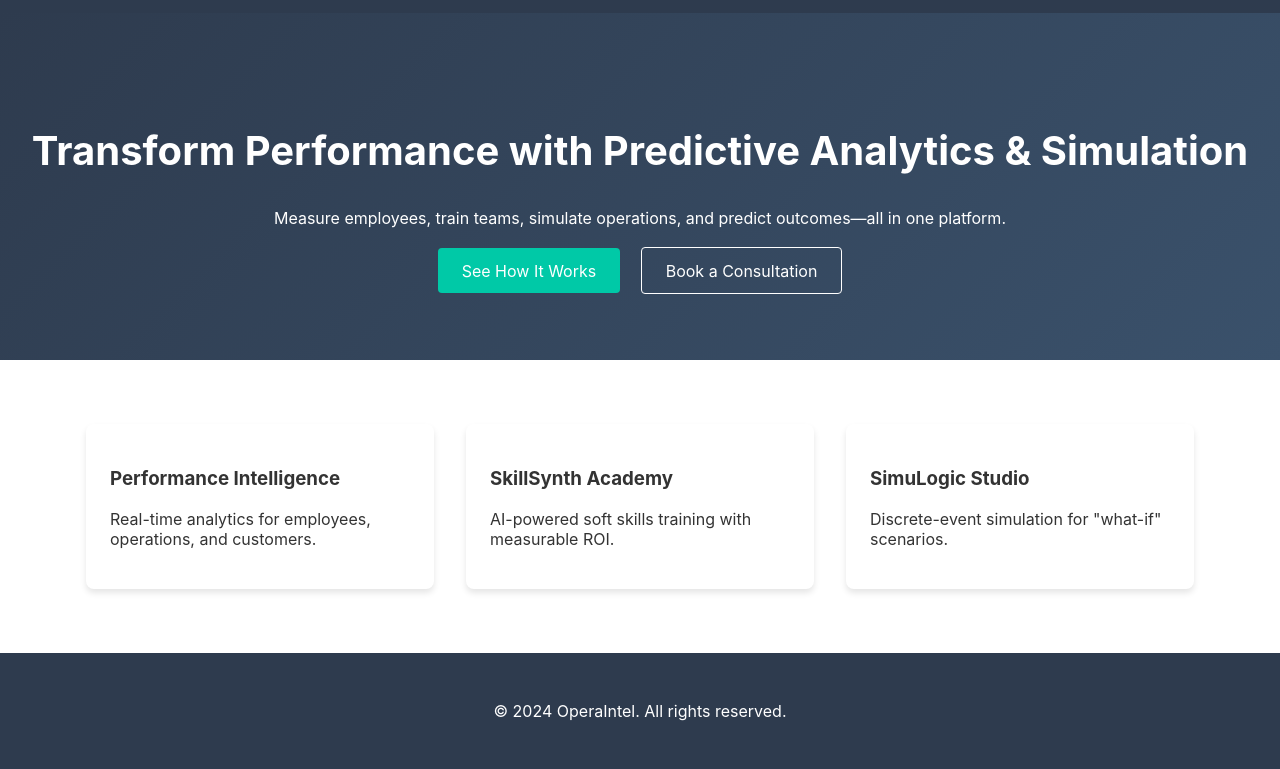
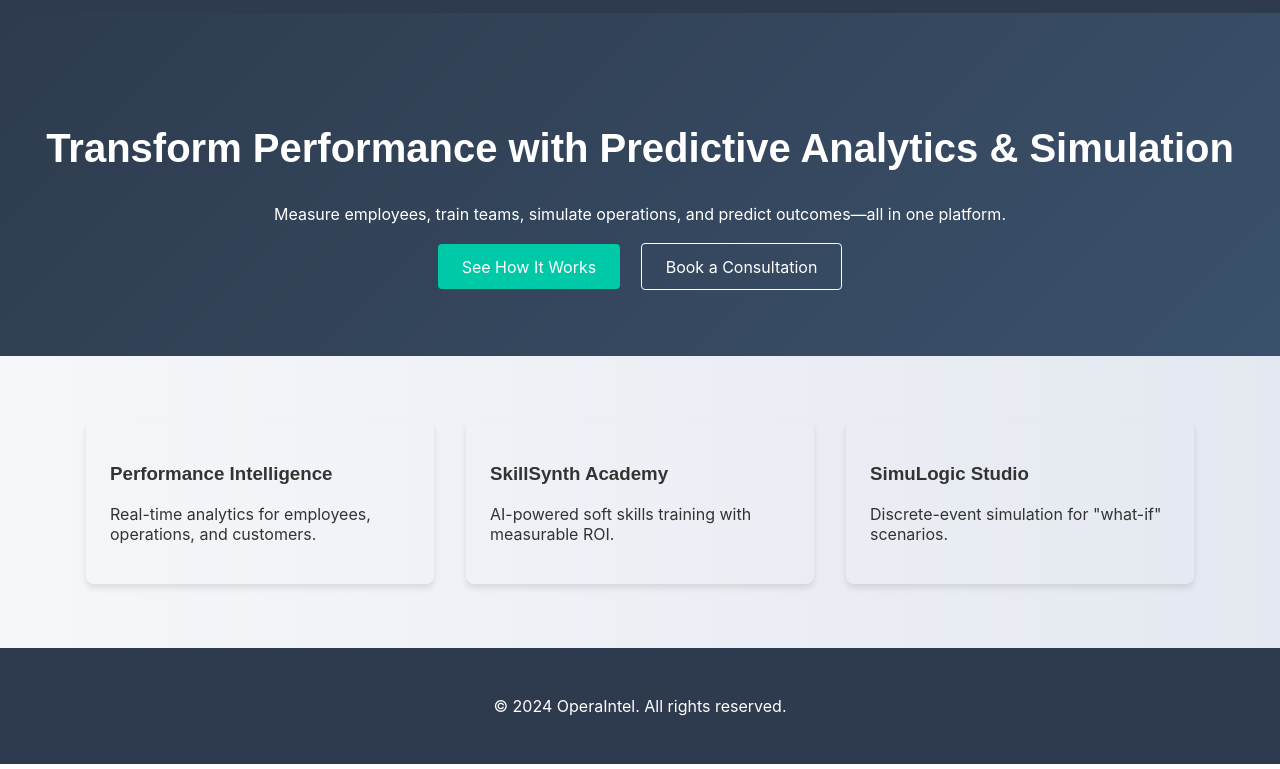
Before and after one commit to fahim749/opera-intel, a plain HTML site: page index.html in a window 1280 px wide. Shown: the part 71-840 px from the top of the page. Drawn offline with Linux system fonts and the light colour scheme.

Commit message:
Update style.css

```diff
--- a/css/style.css
+++ b/css/style.css
@@ -78,3 +78,17 @@ footer {
   background: #2E3B4E;
   color: white;
 }
+
+:root {
+  --primary: #2E3B4E;    /* Navy */
+  --secondary: #00C9A7;  /* Teal */
+  --accent: #6C5CE7;     /* Purple */
+  --text: #2D3436;       /* Dark gray */
+}
+body {
+  font-family: 'Inter', sans-serif;
+  background: linear-gradient(to right, #f5f7fa, #e4e8f0);
+}
+h1, h2, h3 {
+  font-family: 'Poppins', sans-serif; /* Bold headlines */
+}
```
